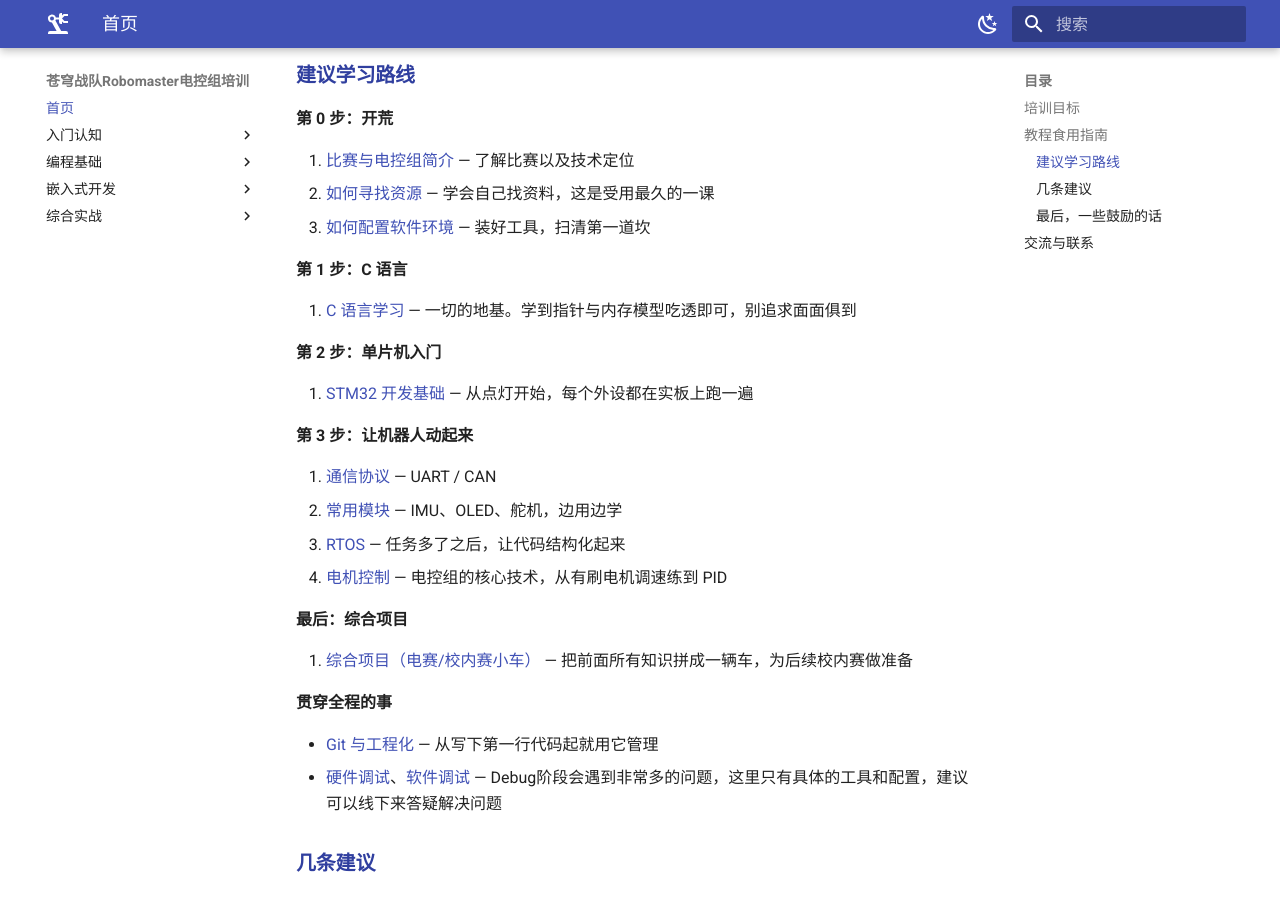
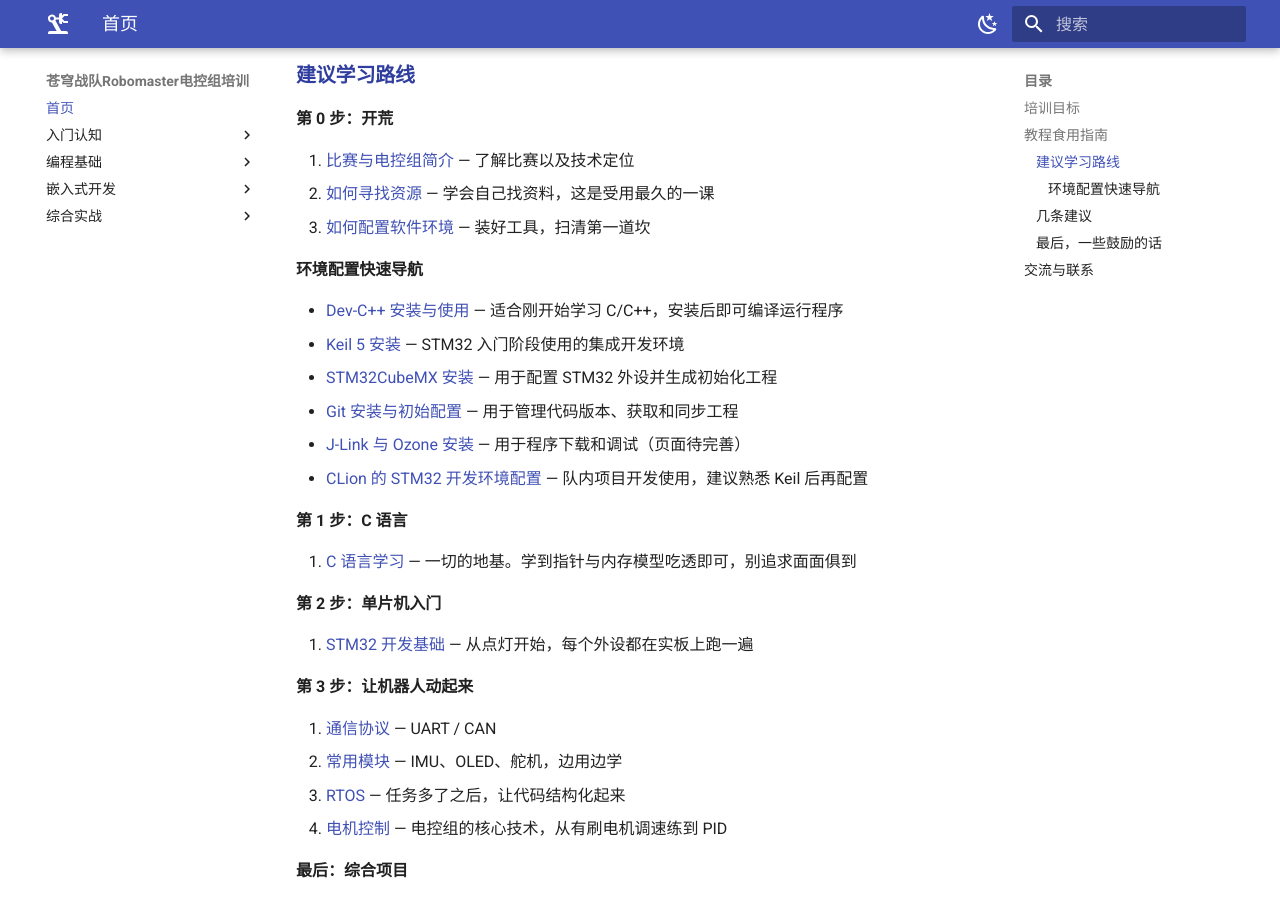
Before and after one commit to Xiaofxx/rm-ec-training, an MkDocs documentation site: the page built from docs/index.md, in a window 1280 px wide and 900 px high, scrolled down 684 px. Built offline with MkDocs 1.6.1 and Material for MkDocs 9.7.7, drawn with Linux system fonts in a browser that asks for light colours.

Commit message:
docs: add environment setup links to homepage

```diff
--- a/docs/index.md
+++ b/docs/index.md
@@ -23,6 +23,15 @@
 1. [比赛与电控组简介](about.md) — 了解比赛以及技术定位
 2. [如何寻找资源](resources.md) — 学会自己找资料，这是受用最久的一课
 3. [如何配置软件环境](env-setup.md) — 装好工具，扫清第一道坎
+
+#### 环境配置快速导航
+
+- [Dev-C++ 安装与使用](install-devcpp.md) — 适合刚开始学习 C/C++，安装后即可编译运行程序
+- [Keil 5 安装](install-keil.md) — STM32 入门阶段使用的集成开发环境
+- [STM32CubeMX 安装](install-cubemx.md) — 用于配置 STM32 外设并生成初始化工程
+- [Git 安装与初始配置](install-git.md) — 用于管理代码版本、获取和同步工程
+- [J-Link 与 Ozone 安装](install-jlink-ozone.md) — 用于程序下载和调试（页面待完善）
+- [CLion 的 STM32 开发环境配置](install-clion.md) — 队内项目开发使用，建议熟悉 Keil 后再配置
 
 **第 1 步：C 语言**
 
```
